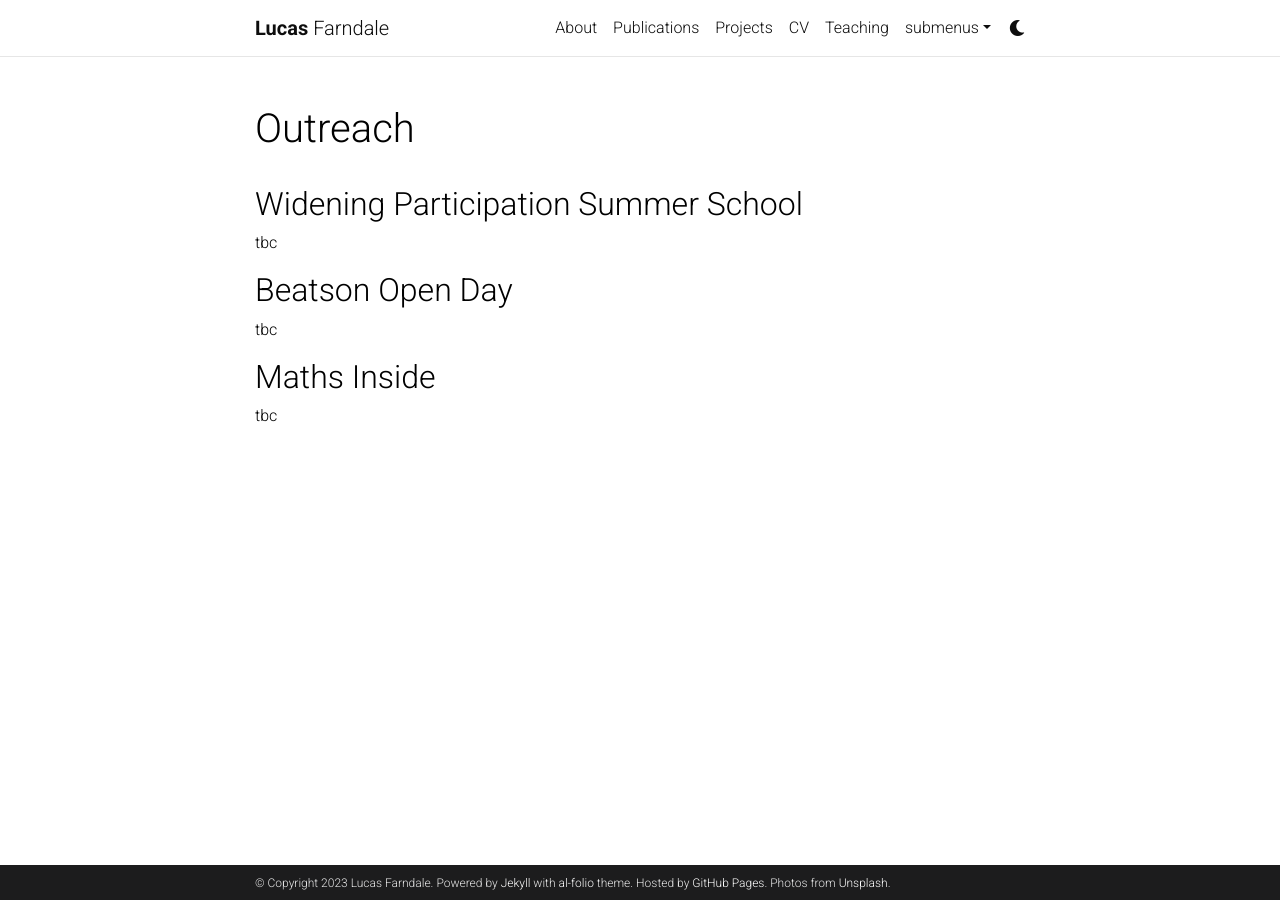
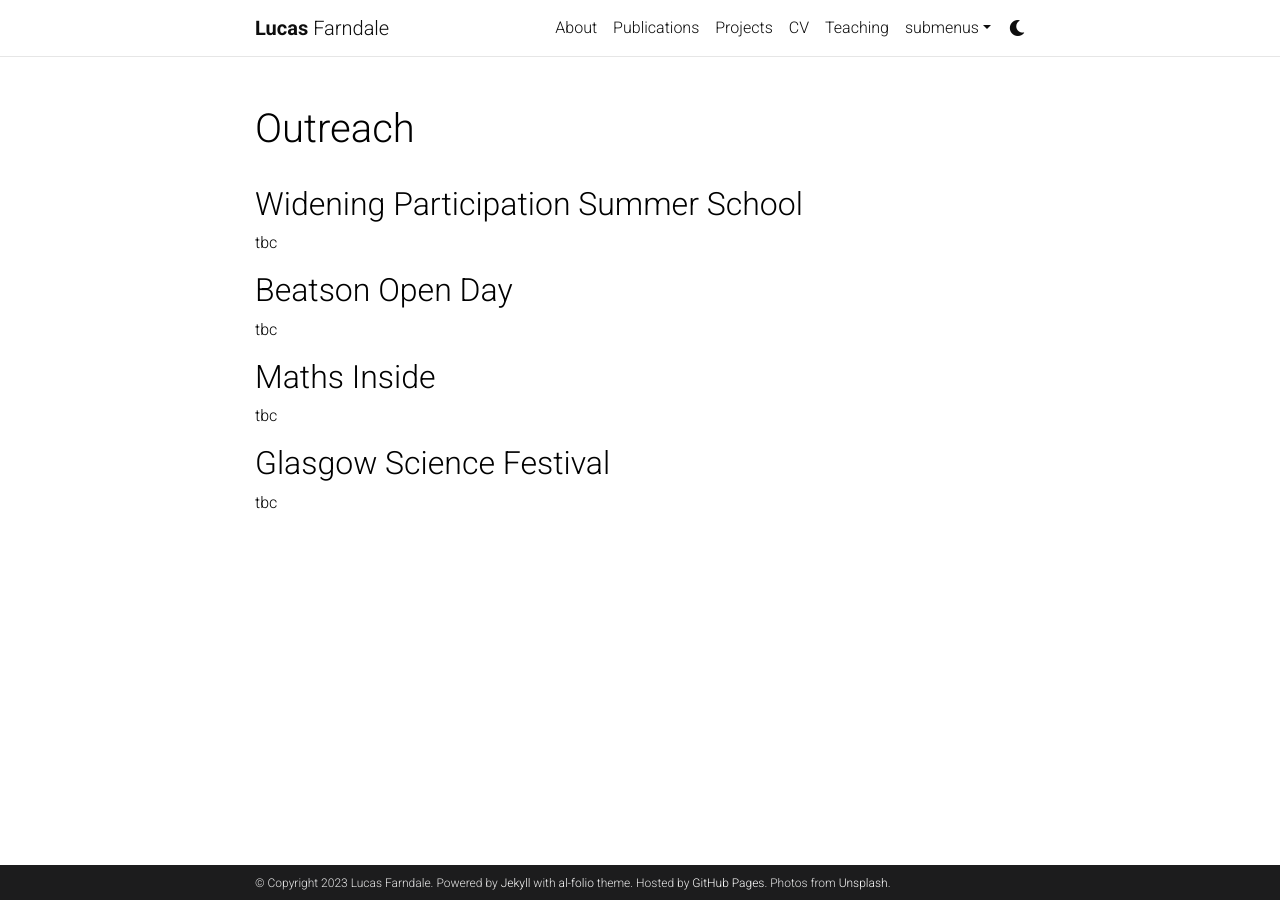
Before and after one commit to lucasfarndale/lucasfarndale.github.io, a Jekyll site: the page built from _pages/outreach.md, in a window 1280 px wide. Built offline with Jekyll 4.4.1, drawn with Linux system fonts in a browser that asks for light colours; comment, search, counter and statistics services are not loaded; a style sheet for code colours, icons or effects is not loaded.

Commit message:
Update outreach.md

```diff
--- a/_pages/outreach.md
+++ b/_pages/outreach.md
@@ -17,3 +17,7 @@ tbc
 ## Maths Inside
 
 tbc
+
+## Glasgow Science Festival
+
+tbc
```
